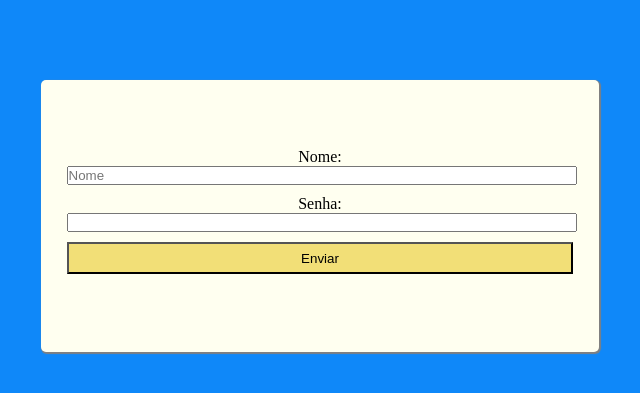
After one commit to tiagoharumitsukodama/Formulario, a Node server app: page /login in a window 1280 px wide. The commit adds this page. Shown: the top 393 px of the page, without its empty margins (320-960 px from the left). Run offline with Node 20, Linux system fonts and the light colour scheme; some libraries are stand-ins or nearby versions.

Commit message:
adicionado entrada de senha

```diff
--- a/server.js
+++ b/server.js
@@ -9,7 +9,7 @@ const app = express()
 const port = process.env.PORT || 3000
 const indexRoute = require('./src/routes/index.js')
 const informacoesRoute = require('./src/routes/informacoes.js')
-
+const loginRoute = require('./src/routes/login.js')
 
 app.use(express.urlencoded({
     extended: true
@@ -19,21 +19,17 @@ app.use(express.static(__dirname + '/src/public'));
 app.set("views",path.resolve(__dirname,'src/views'))
 app.set('view engine','ejs')
 
-
 const uri = "mongodb+srv://tiago:SenhaAtlas575@cluster0.9ftg4.mongodb.net/myFirstDatabase?retryWrites=true&w=majority";
 mongoose.connect(uri, {useNewUrlParser: true, useUnifiedTopology: true});
 const db = mongoose.connection;
 db.on('error', error => console.log(error));
 db.once('open', () => console.log('conectado ao banco de dados'))
 
-
 app.use('/', indexRoute)
+app.use('/login', loginRoute)
 app.use('/informacoes', informacoesRoute)
 
 
 app.listen(port, () => {
     console.log('Ouvindo')
 })
-
-
-//LEITE QUENTES
--- a/src/controllers/index.js
+++ b/src/controllers/index.js
@@ -1,5 +1,4 @@
 const addAoDB = require('../models/cadastrar.js')
-
 
 exports.callBack_monstrarIndex = function (req, res, next) {
 
@@ -7,9 +6,8 @@ exports.callBack_monstrarIndex = function (req, res, next) {
     next();
 }
 
-
 exports.callBack_cadastrarInformacoes = function (req, res, next) {
 
     addAoDB(req.body);
-    res.redirect('/informacoes');
+    res.redirect('/login');
 }
--- /dev/null
+++ b/src/controllers/login.js
@@ -0,0 +1,33 @@
+
+let controller_dados = require('./../models/verificacao')
+
+exports.callBack_verificacao = function (req, res, next) {
+
+    let encontrou = new Promise( (res, rej) => {
+
+        let resultado;
+        controller_dados( req.body, resultado, (resultado,dados) => {
+
+            if( Array.isArray(dados) || dados.length )
+                resultado = dados.length
+            else
+                resultado = 0
+
+            res(resultado)
+        })
+    })
+
+    encontrou
+            .then( dado => {
+                if(dado)
+                    res.redirect('/informacoes');
+                else
+                    res.redirect('/login');
+            })
+            .catch( erro => console.log('Erro ao verificar a senha') )
+}
+
+exports.callBack_verificar = function (req, res, next) {
+
+    res.render('login/index')
+}
--- a/src/models/cadastrar.js
+++ b/src/models/cadastrar.js
@@ -1,6 +1,5 @@
 
 const schema = require('./schema')
-
 
 function adicionarAoBanco(dados = {}) {
 
@@ -10,14 +9,14 @@ function adicionarAoBanco(dados = {}) {
 
 async function adicionar(dados) {
 
-
 	const pessoa = new schema({
 
         nome: dados.nome,
         telefone: dados.telefone,
         cep: dados.cep,
         bairro: dados.bairro,
-        rua: dados.rua
+        rua: dados.rua ,
+        senha: dados.senha
     });
 
 	const novaPessoa = await pessoa.save()
--- a/src/models/pegarDados.js
+++ b/src/models/pegarDados.js
@@ -1,13 +1,11 @@
 const schema = require('./schema')
-
 
 async function conectarBanco() {
 
-	const instance = await schema.find({}).select({ '_id':0, 'nome': 1, 'bairro': 1 })
+	const instance = await schema.find({}).select({ '_id':0, 'nome': 1, 'cep': 1 })
 
     return instance;
 }
-
 
 function getInformacoes(callbacklController) {
 
--- a/src/models/schema.js
+++ b/src/models/schema.js
@@ -1,13 +1,12 @@
 const mongoose = require('mongoose');
-
 
 let userSchema = new mongoose.Schema({
     nome: String,
     telefone: String,
     cep: String,
     bairro: String,
-    rua: String
+    rua: String,
+    senha: String
 });
 
-
 module.exports = mongoose.model('Info', userSchema);
--- /dev/null
+++ b/src/public/style/conteiners/container_login.css
@@ -0,0 +1,25 @@
+.containerLogin {
+    margin: 10vh 10vw auto;
+    padding: 2vh 2vw;
+
+    max-width: 40vw;
+    min-width: 30vw;
+    min-height: 30vh;
+
+    box-shadow: 1px 1px 1px 1px gray;
+    border-radius: 5px;
+
+    background-color: ivory;
+
+    display: flex;
+    flex-direction: column;
+    flex-wrap: wrap;
+    justify-content: center;
+}
+
+.containerLogin form input{
+
+    margin-bottom: 10px;
+    padding: 0px;
+    width: 100%;
+}
--- a/src/public/style/conteiners/conteiner_formulario.css
+++ b/src/public/style/conteiners/conteiner_formulario.css
@@ -9,7 +9,6 @@ div.conteinerFormulario {
     background: rgba(255, 255, 255, 0.95);
     box-shadow: 0px 4px 4px rgba(0, 0, 0, 0.25);
     border-radius: 21px;
-
 }
 
 div.conteinerFormulario > form {
--- a/src/public/style/index.css
+++ b/src/public/style/index.css
@@ -1,6 +1,7 @@
 @import './conteiners/conteiner_apresentacao.css';
 @import './conteiners/conteiner_formulario.css';
 @import './conteiners/container_tabela.css';
+@import './conteiners/container_login.css';
 
 * {
     padding: 0px;
--- a/src/routes/index.js
+++ b/src/routes/index.js
@@ -1,4 +1,3 @@
-
 let express = require('express')
 let router = express.Router()
 
--- a/src/routes/informacoes.js
+++ b/src/routes/informacoes.js
@@ -1,4 +1,3 @@
-
 let express = require('express')
 let router = express.Router()
 
@@ -6,5 +5,4 @@ let controller_informacoes = require('../controllers/informacoes');
 
 router.get('/', controller_informacoes.callBack_mostrarInformacoes);
 
-
 module.exports = router;
--- a/src/views/index.ejs
+++ b/src/views/index.ejs
@@ -32,6 +32,8 @@
                         <input type="text" name="numero" id="numero" placeholder="Nº" required>
                         <input type="text" name="complemento" id="complemento" placeholder="Complemento" required>
                     </div>
+                    <label for="senha">Senha:</label>
+                    <input type="password" name="senha" id="senha"required>
                     <input type="submit" value="Enviar" style="height:2rem;background: rgba(231, 195, 12, 0.527);">
                 </form>
 
--- a/src/views/informacoes/index.ejs
+++ b/src/views/informacoes/index.ejs
@@ -25,7 +25,7 @@
                     <% for(var i=0; i < data.length; i++) {%>
                     <tr>
                      <td><%= data[i].nome%></td>
-                     <td><%= data[i].bairro%></td>
+                     <td><%= data[i].cep%></td>
                     </tr>
                     <% } %>
                 </tbody>
--- /dev/null
+++ b/src/views/login/index.ejs
@@ -0,0 +1,22 @@
+<!DOCTYPE html>
+<html lang="pt">
+<head>
+    <meta charset="UTF-8">
+    <meta http-equiv="X-UA-Compatible" content="IE=edge">
+    <meta name="viewport" content="width=device-width, initial-scale=1.0">
+    <link rel="stylesheet" href="style/index.css">
+    <title>Formulário</title>
+</head>
+<body>
+    <div class="containerLogin">
+        <form action="/login" method="POST">
+            <label for="nome">Nome:</label>
+            <input name="nome" type="text" placeholder='Nome'>
+            <label for="senha">Senha:</label>
+            <input name='senha' type="password">
+            <input type="submit" value="Enviar" style="height:2rem;background: rgba(231, 195, 12, 0.527);">
+        </form>
+
+    </div>
+</body>
+</html>
```
Also changed, not shown: src/models/verificacao.js (added, +20 -0 lines), src/routes/login.js (added, +10 -0 lines).
